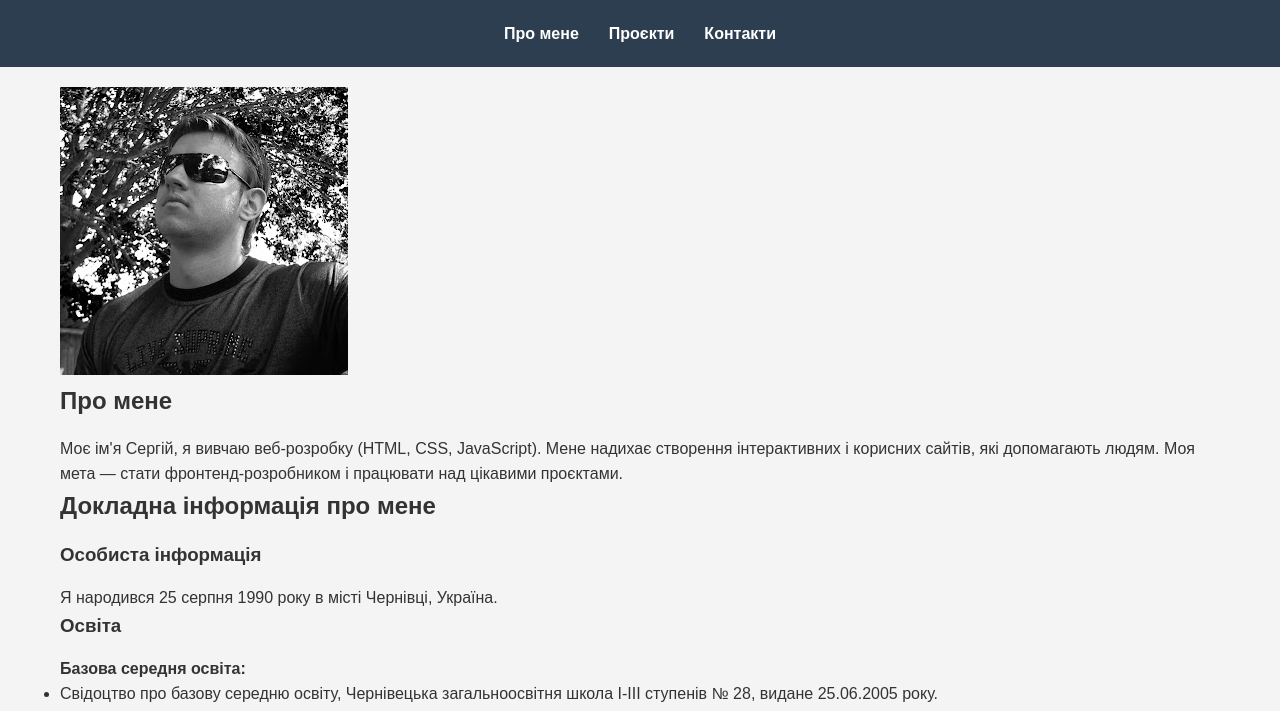
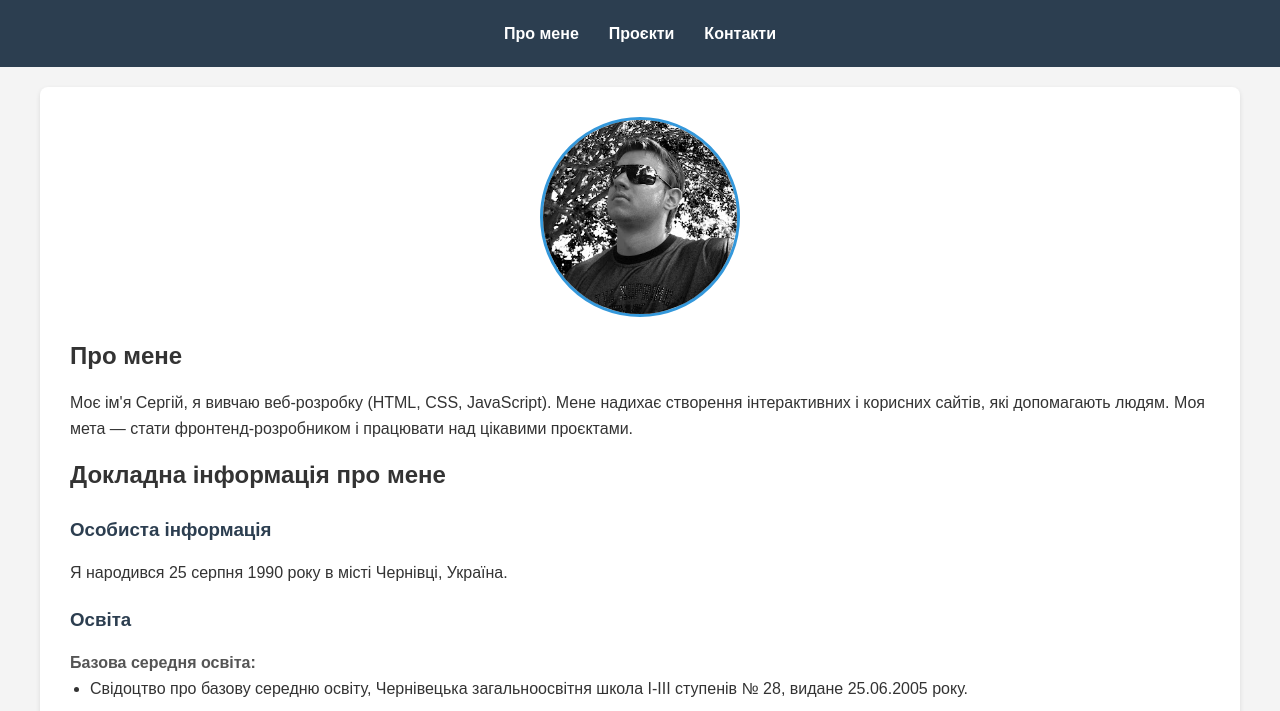
Before and after one commit to noodlex3m/mySite, a plain HTML site: page index.html in a window 1280 px wide. Shown: the part 65-776 px from the top of the page. Drawn offline with Linux system fonts and the light colour scheme.

Commit message:
Improved 'About' section and added styles

```diff
--- a/styles.css
+++ b/styles.css
@@ -77,3 +77,57 @@ nav ul li a:hover {
         margin: 10px 0; /* Відступи */
     }
 }
+/* Стилі для секції "Про мене" */
+#about {
+    background-color: white;
+    border-radius: 8px;
+    box-shadow: 0 2px 5px rgba(0, 0, 0, 0.1);
+    padding: 30px;
+    margin: 20px auto;
+}
+
+/* Стилі для зображення */
+#about img {
+    max-width: 200px;
+    height: auto;
+    border-radius: 50%;
+    display: block;
+    margin: 0 auto 20px;
+    border: 3px solid #3498db;
+}
+
+/* Стилі для підзаголовків і списків */
+#about h3 {
+    color: #2c3e50;
+    margin-top: 20px;
+}
+
+#about h4 {
+    color: #555;
+    margin-top: 15px;
+}
+
+#about ul {
+    list-style-type: disc;
+    margin-left: 20px;
+    margin-bottom: 15px;
+}
+
+#about p {
+    margin-bottom: 15px;
+}
+
+/* Адаптивність для секції "Про мене" */
+@media (max-width: 768px) {
+    #about {
+        padding: 20px;
+    }
+
+    #about img {
+        max-width: 150px;
+    }
+
+    #about h3, #about h4 {
+        font-size: 1.2em;
+    }
+}
```
